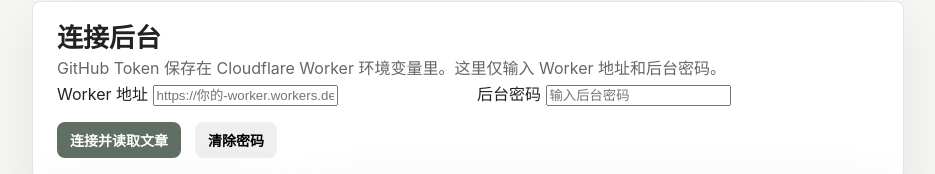
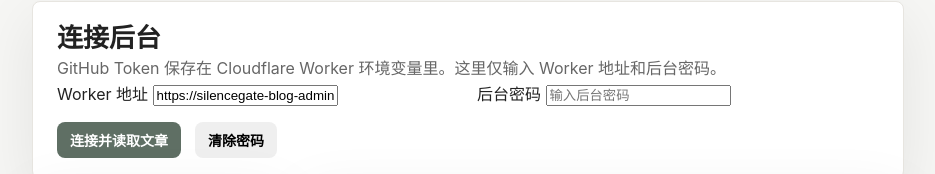
Before and after one commit to lancesn/personal-blog, a website: page admin-online/index.html in a window 1280 px wide. Shown: the part 188-362 px from the top of the page, without its empty margins (172-1107 px from the left). Drawn offline with Linux system fonts and the light colour scheme.

Commit message:
Set online admin Worker URL

```diff
--- a/admin-online/index.html
+++ b/admin-online/index.html
@@ -23,7 +23,7 @@
         <div class="studio-grid">
           <label>
             <span>Worker 地址</span>
-            <input id="worker-url" type="url" placeholder="https://你的-worker.workers.dev" />
+            <input id="worker-url" type="url" value="https://silencegate-blog-admin.lanceshen.workers.dev" />
           </label>
           <label>
             <span>后台密码</span>
```
Also changed, not shown: dist/admin-online/index.html.
